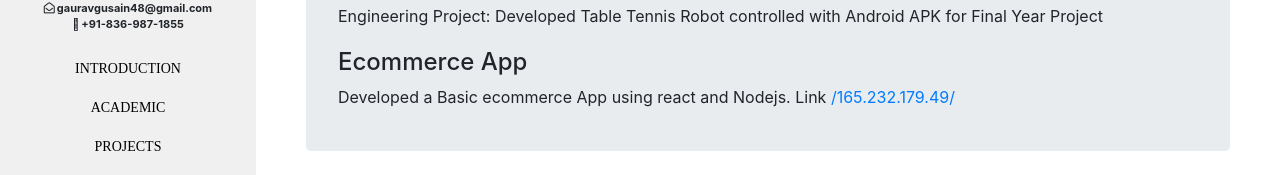
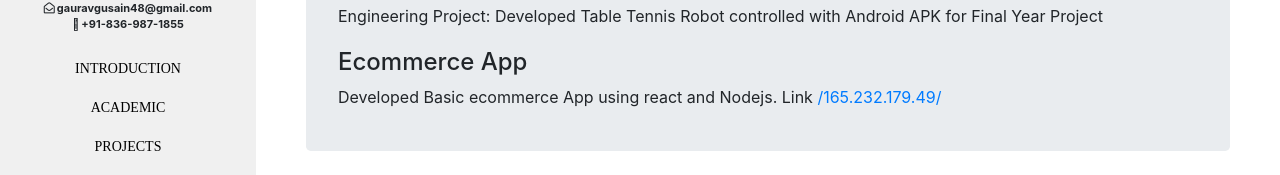
Before and after one commit to gaurav14109/portflio, a React (Create React App) app: page / in a window 1280 px wide. Both pictures are taken after a click on the item "PROJECTS". Shown: the part 297-472 px from the top of the page. Built offline with nearby package versions, Linux system fonts and the light colour scheme.

Commit message:
Update Project.js

```diff
--- a/src/core/Project.js
+++ b/src/core/Project.js
@@ -38,7 +38,7 @@ const Project = ()=>(
                 padding: '10px 0px 10px 0px'
             }}>
             <h4>Ecommerce App</h4>
-            <p>Developed a Basic ecommerce App  using react and Nodejs.
+            <p>Developed Basic ecommerce App  using react and Nodejs.
                 Link <Link to={{ pathname: "http://165.232.179.49/" }} target="_blank" >/165.232.179.49/</Link>
             </p>
         </div>
```
